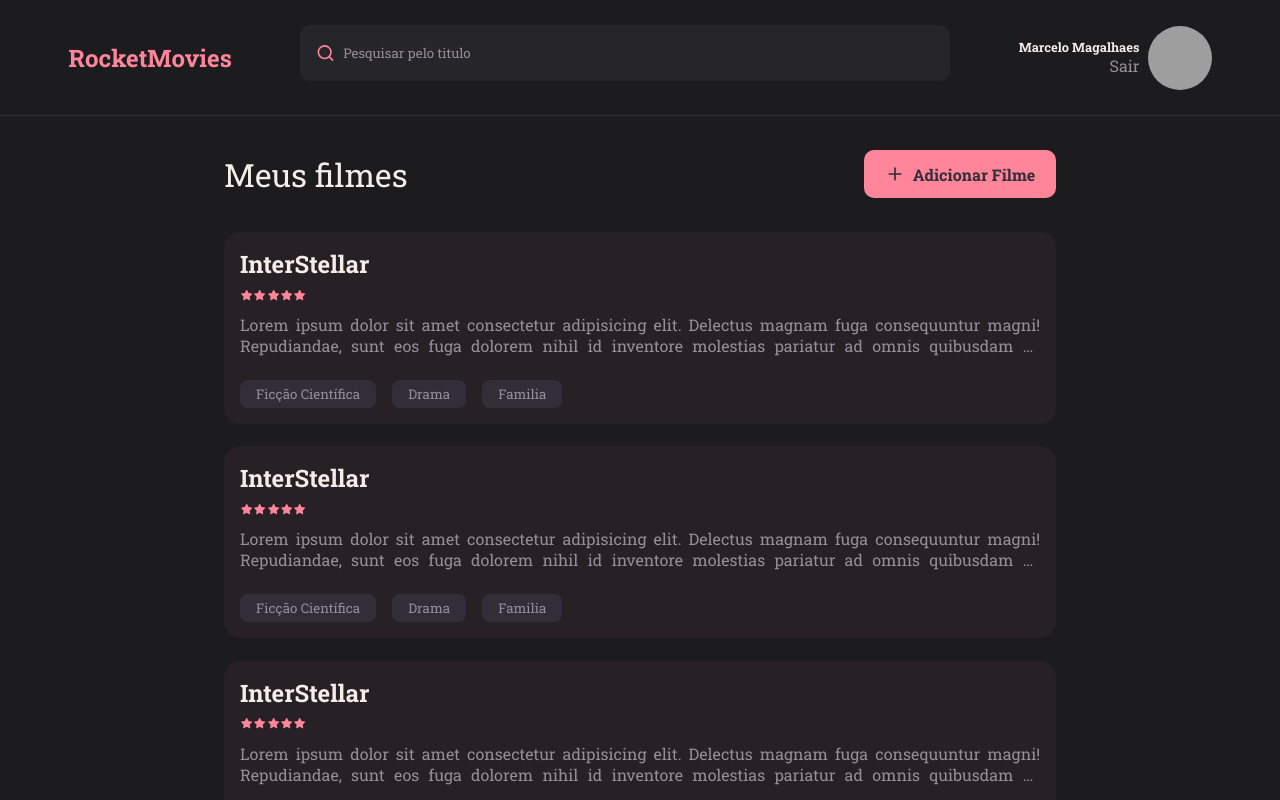
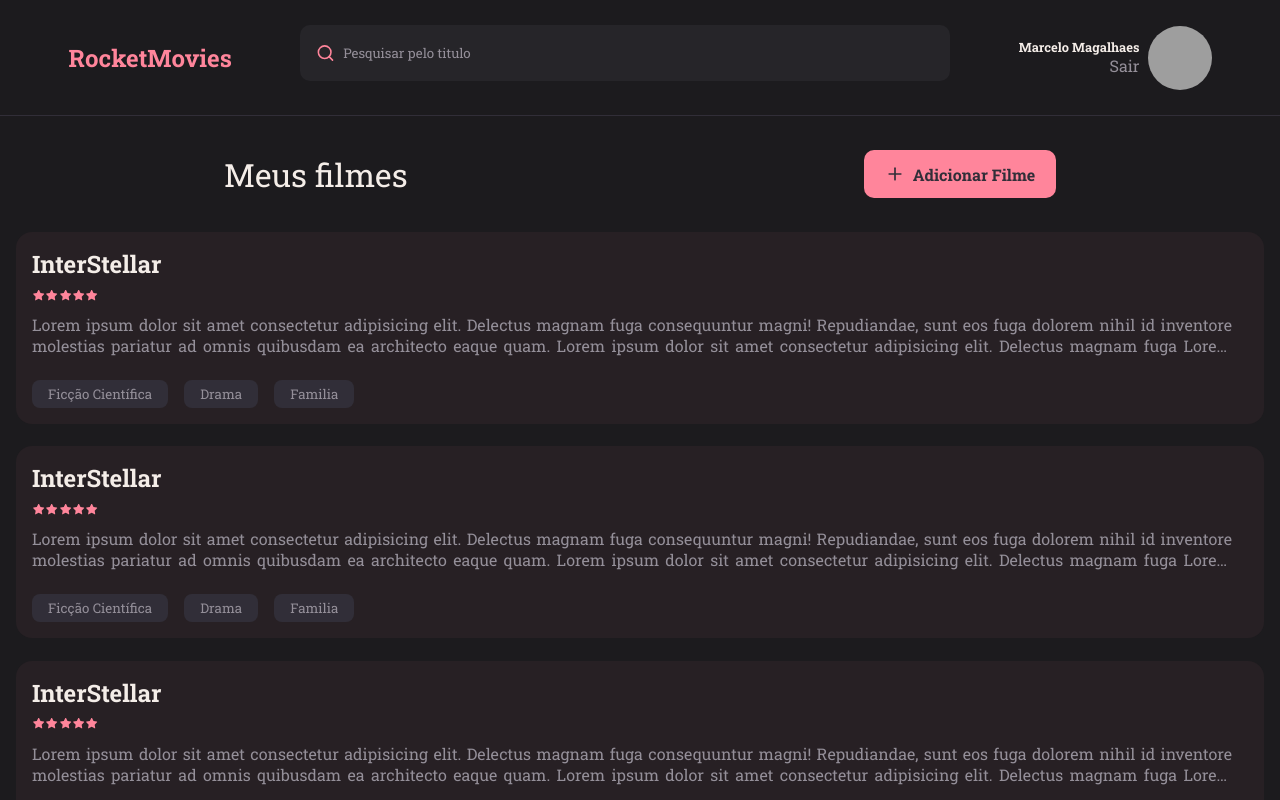
Before and after one commit to MarceloAlmd/WEB_RocketMovies, a React (Vite) app: page / in a window 1280 px wide. Built offline with nearby package versions, Linux system fonts and the light colour scheme; grey boxes are pictures that could not be loaded.

Commit message:
fix: adjustment on home

```diff
--- a/src/pages/home/styles.js
+++ b/src/pages/home/styles.js
@@ -79,8 +79,9 @@ export const MyMovies = styled.div`
 
 export const Content = styled.div`
   width: 100%;
+  max-width: 1500px;
   grid-area: content;
-  padding: 0 14rem;
+  padding: 0 1rem;
 
   overflow-y: auto;
   margin: 0 auto;
```
